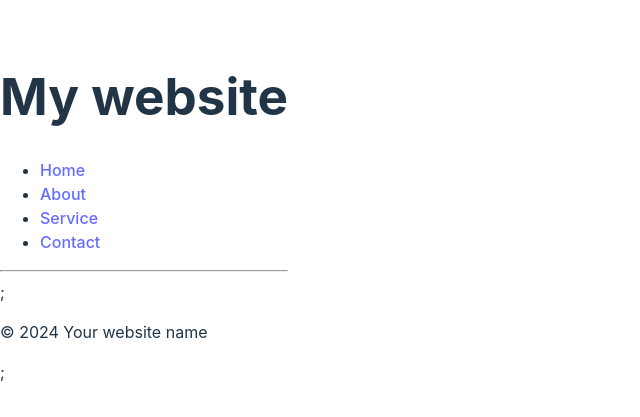
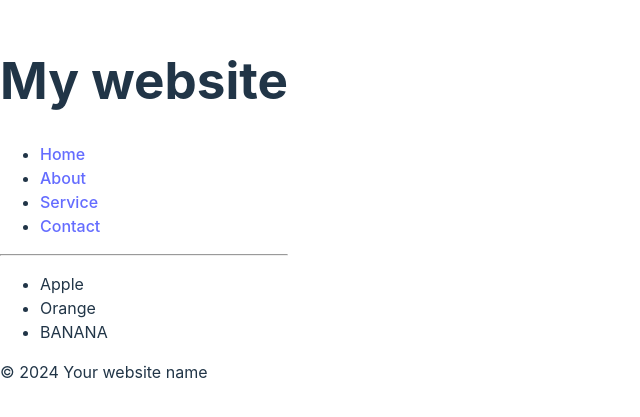
Before and after one commit to udK01/BeginnerReactProject, a React (Vite) app: page / in a window 1280 px wide. Shown: the part 191-608 px from the top of the page, without its empty margins (0-640 px from the left). Built offline with nearby package versions, Linux system fonts and the light colour scheme.

Commit message:
Added Food Component

```diff
--- a/src/App.jsx
+++ b/src/App.jsx
@@ -1,11 +1,13 @@
 import Footer from "./components/Footer";
 import Header from "./components/Header";
+import Food from "./components/Food";
 
 function App() {
   return (
     <>
-      <Header />;
-      <Footer />;
+      <Header />
+      <Food />
+      <Footer />
     </>
   );
 }
--- /dev/null
+++ b/src/components/Food.jsx
@@ -0,0 +1,14 @@
+const Food = () => {
+  const food1 = `Orange`;
+  const food2 = `Banana`;
+
+  return (
+    <ul>
+      <li>Apple</li>
+      <li>{food1}</li>
+      <li>{food2.toUpperCase()}</li>
+    </ul>
+  );
+};
+
+export default Food;
```
